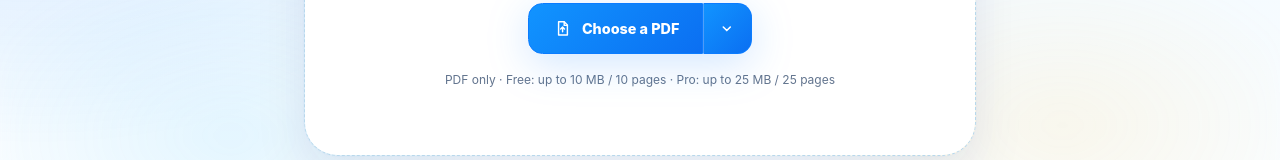
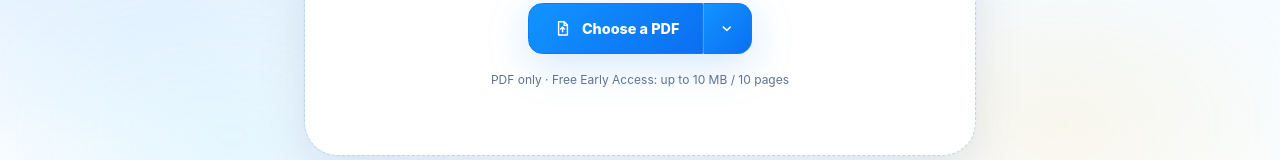
Before and after one commit to Rouane12/pdfbright, a Next.js app: page / in a window 1280 px wide. Shown: the part 718-878 px from the top of the page. Built offline with nearby package versions, Linux system fonts and the light colour scheme; no server answers.

Commit message:
fix: align upload limits with free Early Access

```diff
--- a/src/components/upload-dropzone.tsx
+++ b/src/components/upload-dropzone.tsx
@@ -352,7 +352,7 @@ export function UploadDropzone() {
                 </div>
 
                 <p className="mt-4 text-xs leading-5 text-slate-500">
-                  PDF only · Free: up to 10 MB / 10 pages · Pro: up to 25 MB / 25 pages
+                  PDF only · Free Early Access: up to 10 MB / 10 pages
                 </p>
               </div>
             )}
```
